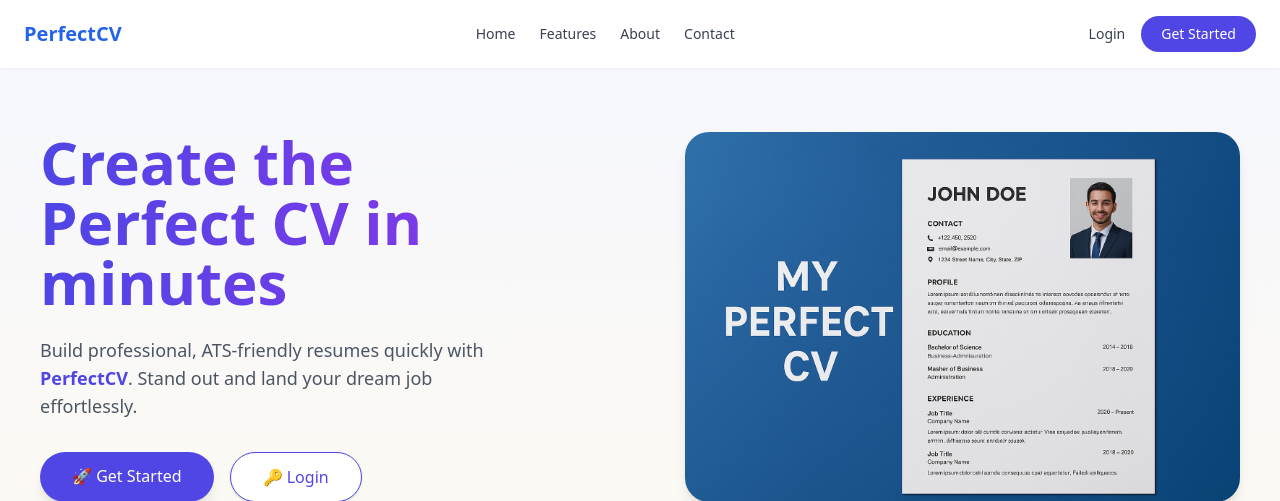
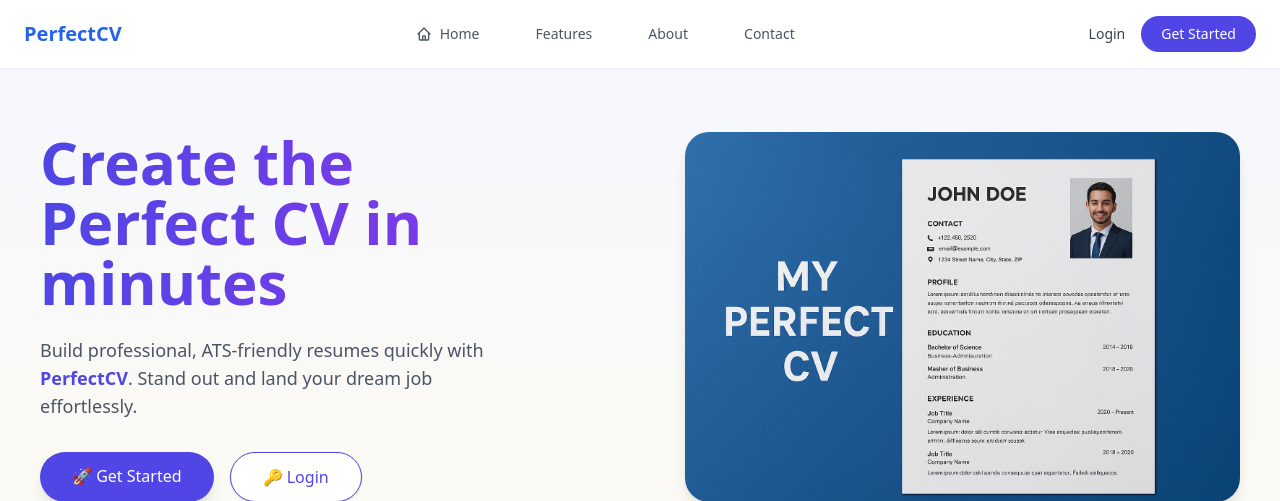
Before and after one commit to Dhivanujan/MiniProject-PerfectCV, a Flask app: page / in a window 1280 px wide. Shown: the top 501 px of the page. Run offline with Flask 3, Linux system fonts and the light colour scheme; parts of the project's set-up code (start-up, migrations or seed data) failed here and were passed over; some libraries are stand-ins or nearby versions.

Commit message:
1st commit

```diff
--- a/app.py
+++ b/app.py
@@ -23,7 +23,7 @@
 app.secret_key = "your_secret_key"
 
 # MongoDB Atlas connection
-app.config["MONGO_URI"] = ""
+app.config["MONGO_URI"] = "mongodb+srv://Dhivanujan:TFC3EDgFAwz3BNuO@cluster0.kml3jfs.mongodb.net/mydatabase"
 mongo = PyMongo(app)
 bcrypt = Bcrypt(app)
 
--- a/templates/home.html
+++ b/templates/home.html
@@ -18,11 +18,16 @@
       </a>
 
       <!-- Desktop Nav Links -->
-      <nav class="hidden md:flex gap-6 text-gray-700 text-sm font-medium">
-        <a href="{{ url_for('home') }}" class="hover:text-indigo-600 transition">Home</a>
-        <a href="#features" class="hover:text-indigo-600 transition">Features</a>
-        <a href="#about" class="hover:text-indigo-600 transition">About</a>
-        <a href="#contact" class="hover:text-indigo-600 transition">Contact</a>
+      <nav class="hidden md:flex items-center gap-8 text-gray-600 text-sm font-medium">
+      <a href="{{ url_for('home') }}" class="flex items-center gap-2 px-3 py-2 rounded-lg hover:bg-gray-100 hover:text-indigo-600 transition-colors duration-200 ease-in-out">
+        <svg xmlns="http://www.w3.org/2000/svg" class="h-4 w-4" fill="none" viewBox="0 0 24 24" stroke="currentColor">
+            <path stroke-linecap="round" stroke-linejoin="round" stroke-width="2" d="M3 12l2-2m0 0l7-7 7 7M5 10v10a1 1 0 001 1h3m10-11l2 2m-2-2v10a1 1 0 01-1 1h-3m-6 0a1 1 0 001-1v-4a1 1 0 011-1h2a1 1 0 011 1v4a1 1 0 001 1m-6 0h6"/>
+        </svg>
+        <span>Home</span>
+       </a>
+      <a href="#features" class="px-3 py-2 rounded-lg hover:bg-gray-100 hover:text-indigo-600 transition-colors duration-200 ease-in-out">Features</a>
+      <a href="#about" class="px-3 py-2 rounded-lg hover:bg-gray-100 hover:text-indigo-600 transition-colors duration-200 ease-in-out">About</a>
+      <a href="#contact" class="px-3 py-2 rounded-lg hover:bg-gray-100 hover:text-indigo-600 transition-colors duration-200 ease-in-out">Contact</a>
       </nav>
 
       <!-- Desktop Auth Buttons -->
```
